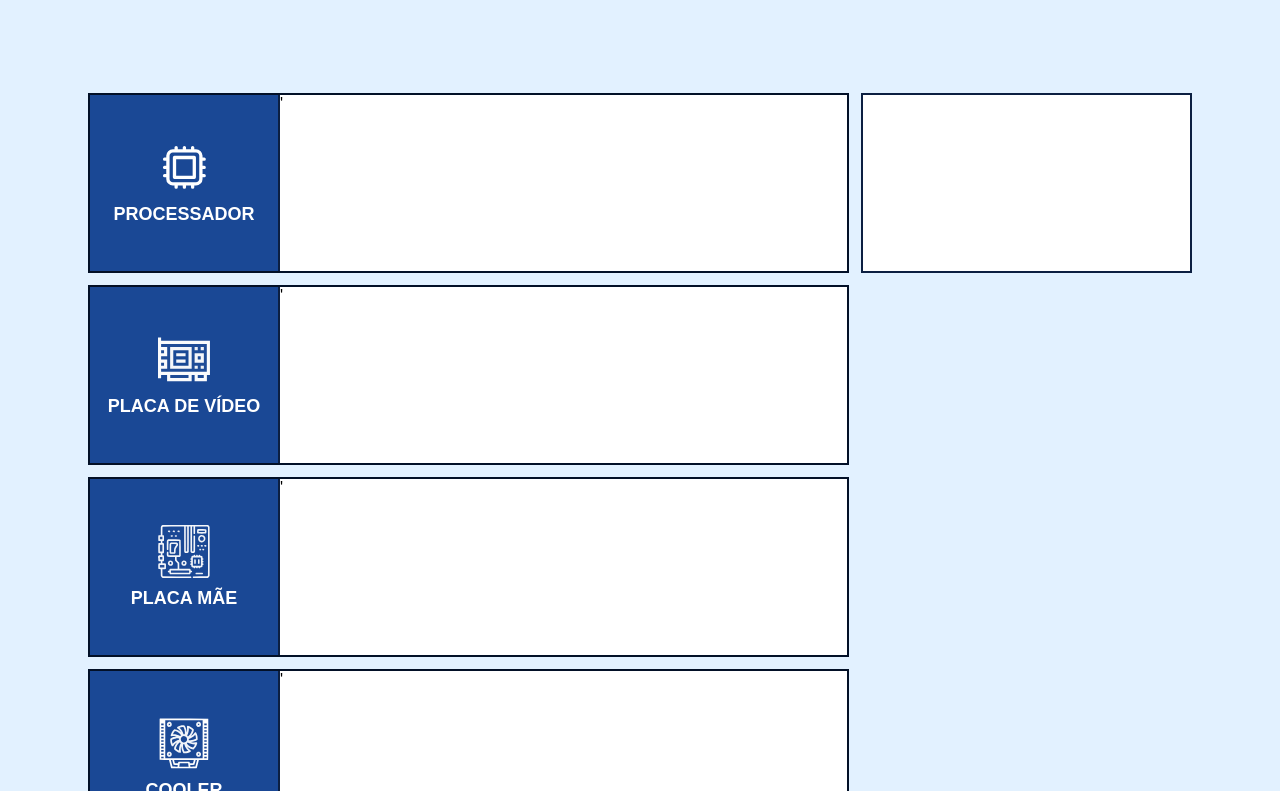
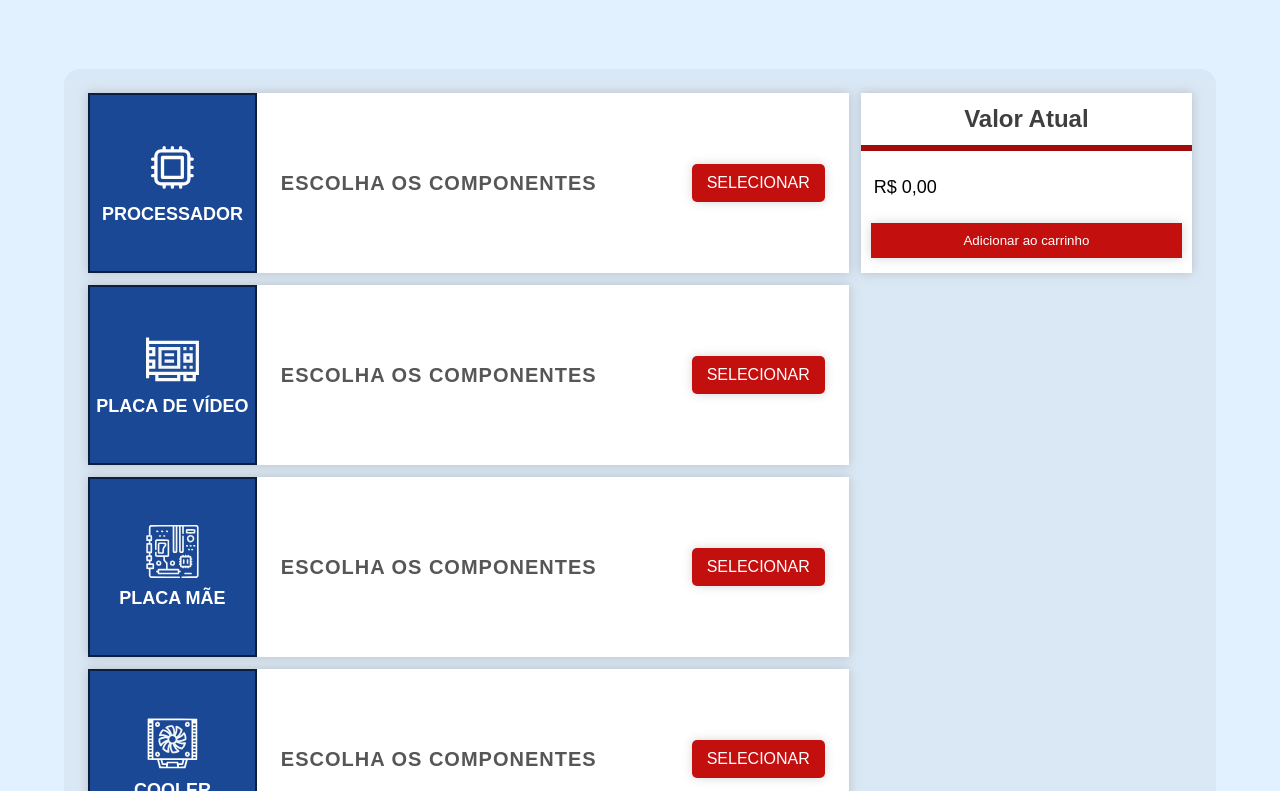
Before and after one commit to thiago8844/Projeto-Integrador-DH, a plain HTML site: page monte-seu-pc.html in a window 1280 px wide. Shown: the part 161-952 px from the top of the page. Drawn offline with Linux system fonts and the light colour scheme; a web font is replaced by a local one.

Commit message:
Adicionei o conteúdo dentro da main da página

```diff
--- a/css/main.css
+++ b/css/main.css
@@ -3,7 +3,8 @@ main {
   width: 90%;
   margin: 72px auto;
 
-
+  background-color:#7a7a7a13;
+  border-radius: 16px;
   max-width: 192rem;
   display: grid;
   grid-template-columns: 70% 30%;
@@ -13,6 +14,7 @@ main {
 
 /* -=-=-=- Caixa de opcao das peças -=-=-=-*/
 
+
 main .opcoes-pecas {
   display: flex;
   flex-direction: column;
@@ -20,24 +22,26 @@ main .opcoes-pecas {
   margin-right: 12px;
 }
 
+main .opcoes-pecas > * {
+  box-shadow: 0 0 10px rgba(139, 139, 139, 0.445);
+}
+
 main .opcoes-pecas .opcao {
 
   height: 180px;
 
-  border: 2px solid #021027;
-  background-color: white;
-
 
   display: flex;
-
 }
 
+/* Imagem-componente*/
+
 main .opcoes-pecas .opcao .imagem-componente {
-  width: 19rem;
+  width: 220px;
   height: 100%;
 
   background-color: #1a4895;
-  border-right: 2px solid #0c1f41;
+  border: 2px solid #0c1f41;
   color: white;
   font-size: 1.2rem;
 
@@ -57,13 +61,94 @@ main .opcoes-pecas .opcao .imagem-componente img {
 
   height: 30%;
 }
+
+/* -=-=-=- Caixa-Seleção -=-=-=- */
+main .opcoes-pecas .opcao .caixa-selecao {
+  width: 100%;
+  height: 100%;
+  background-color: white;
+
+  padding: 2.4rem;
+
+  display: flex;
+  flex-direction: row;
+  justify-content: space-between;
+  align-items: center;
+}
+
+main .opcoes-pecas .opcao .caixa-selecao span {
+  color:#3f3f3fe1;
+  font-weight: 900;
+  font-size: 2rem;
+  letter-spacing: 1px;
+
+}
+main .opcoes-pecas .opcao .caixa-selecao button {
+
+  font-size: 16px;
+  margin: 0;
+  border: 0;
+  background: none;
+  box-sizing: initial;
+  padding: 10px 15px;
+  font-weight: 500;
+  background-color: #c40c0cfb;
+  box-shadow: 0 0 10px rgba(99, 98, 98, 0.26);
+  color: white;
+  border-radius: 5px;
+  transition: 0.2s;
+}
+
+main .opcoes-pecas .opcao .caixa-selecao button:hover {
+  background-color: #a00a0afb;
+  cursor: pointer;
+}
 /* =-=-=- Caixa do valor total -=-=-=- */
 
 main .valor-total {
   grid-column: 2;
   height: 180px;
 
+  background-color: #ffffff;
 
-  background-color: #ffffff;
-  border: 2px solid #0c1f41;
+  box-shadow: 0 0 10px rgba(139, 139, 139, 0.445);
+  display: flex;
+  flex-direction: column;
+  justify-content: space-between;
+  align-items: center;
+
 }
+
+main .valor-total h2 {
+  display: block;
+  color: #3f3f3f;
+  padding: 12px 0;
+  width: 100%;
+  text-align: center;
+  border-bottom: 0.6rem solid #a00a0afb;
+
+}
+
+main .valor-total span {
+  align-self: flex-start;
+  font-size: 1.8rem;
+  margin-left: 13px;
+}
+
+main .valor-total button {
+  width: 85%;
+  box-sizing: initial;
+  padding: 10px 15px;
+  margin-bottom: 15px;
+  background: none;
+  border: none;
+  background-color: #c40c0cfb;
+  box-shadow: 0 0 10px rgba(99, 98, 98, 0.26);
+  color: white;
+
+}
+
+main .valor-total button:hover {
+  background-color: #a00a0afb;
+  cursor: pointer;
+}
--- a/monte-seu-pc.html
+++ b/monte-seu-pc.html
@@ -7,7 +7,7 @@
     <title>Tech Star | Monte seu PC</title>
 
     <style>
-      @import url("https://fonts.googleapis.com/css2?family=Sofia+Sans:wght@400;500;700;800;900&display=swap");
+      @import url('https://fonts.googleapis.com/css2?family=Sofia+Sans:wght@500;600;700;800;900&display=swap');
 
       * {
         padding: 0;
@@ -22,7 +22,7 @@
       body {
         font-size: 1.6rem;
         font-family: Sofia Sans, sans-serif;
-        background-color: #aad6ff55;;
+        background-color: #aad6ff55;
       }
     </style>
 
@@ -224,72 +224,112 @@
     <div class="container">
       <section class="banner-monteseupc"></section>
       <main>
+        <!-- OPÇÕES PEÇAS -->
         <div class="opcoes-pecas">
-
           <div class="opcao op1">
             <div class="imagem-componente">
-              <svg xmlns="http://www.w3.org/2000/svg" fill="none" viewBox="0 0 24 24" stroke-width="1.5" stroke="currentColor" class="w-6 h-6">
-                <path stroke-linecap="round" stroke-linejoin="round" d="M8.25 3v1.5M4.5 8.25H3m18 0h-1.5M4.5 12H3m18 0h-1.5m-15 3.75H3m18 0h-1.5M8.25 19.5V21M12 3v1.5m0 15V21m3.75-18v1.5m0 15V21m-9-1.5h10.5a2.25 2.25 0 002.25-2.25V6.75a2.25 2.25 0 00-2.25-2.25H6.75A2.25 2.25 0 004.5 6.75v10.5a2.25 2.25 0 002.25 2.25zm.75-12h9v9h-9v-9z" />
+              <svg
+                xmlns="http://www.w3.org/2000/svg"
+                fill="none"
+                viewBox="0 0 24 24"
+                stroke-width="1.5"
+                stroke="currentColor"
+                class="w-6 h-6"
+              >
+                <path
+                  stroke-linecap="round"
+                  stroke-linejoin="round"
+                  d="M8.25 3v1.5M4.5 8.25H3m18 0h-1.5M4.5 12H3m18 0h-1.5m-15 3.75H3m18 0h-1.5M8.25 19.5V21M12 3v1.5m0 15V21m3.75-18v1.5m0 15V21m-9-1.5h10.5a2.25 2.25 0 002.25-2.25V6.75a2.25 2.25 0 00-2.25-2.25H6.75A2.25 2.25 0 004.5 6.75v10.5a2.25 2.25 0 002.25 2.25zm.75-12h9v9h-9v-9z"
+                />
               </svg>
               <h2>PROCESSADOR</h2>
             </div>
-            <div class="caixa-selecao">'</div>
+            <div class="caixa-selecao">
+              <span>ESCOLHA OS COMPONENTES</span>
+              <button>SELECIONAR</button>
+            </div>
           </div>
 
           <div class="opcao op2">
             <div class="imagem-componente">
-              <img src="img/icones-peças/graphics-card.svg" alt="">
+              <img src="img/icones-peças/graphics-card.svg" alt="" />
               <h2>PLACA DE VÍDEO</h2>
             </div>
-            <div class="caixa-selecao">'</div>
+            <div class="caixa-selecao">
+              <span>ESCOLHA OS COMPONENTES</span>
+              <button>SELECIONAR</button>
+            </div>
           </div>
 
           <div class="opcao op3">
             <div class="imagem-componente">
-              <img src="img/icones-peças/motherboard.svg" alt="">
+              <img src="img/icones-peças/motherboard.svg" alt="" />
               <h2>PLACA MÃE</h2>
             </div>
-            <div class="caixa-selecao">'</div>
+            <div class="caixa-selecao">
+              <span>ESCOLHA OS COMPONENTES</span>
+              <button>SELECIONAR</button>
+            </div>
           </div>
           <div class="opcao op4">
             <div class="imagem-componente">
-              <img src="img/icones-peças/cooler.svg" alt="">
+              <img src="img/icones-peças/cooler.svg" alt="" />
               <h2>COOLER</h2>
             </div>
-            <div class="caixa-selecao">'</div>
+            <div class="caixa-selecao">
+              <span>ESCOLHA OS COMPONENTES</span>
+              <button>SELECIONAR</button>
+            </div>
           </div>
           <div class="opcao op5">
             <div class="imagem-componente">
-              <img src="img/icones-peças/ram.svg" alt="">
+              <img src="img/icones-peças/ram.svg" alt="" />
               <h2>MEMÓRIA RAM</h2>
             </div>
-            <div class="caixa-selecao"></div>
+            <div class="caixa-selecao">
+              <span>ESCOLHA OS COMPONENTES</span>
+              <button>SELECIONAR</button>
+            </div>
           </div>
           <div class="opcao op6">
             <div class="imagem-componente">
-              <img src="img/icones-peças/solid-state-drive.svg" alt="">
+              <img src="img/icones-peças/solid-state-drive.svg" alt="" />
               <h2>ARMAZENAMENTO</h2>
             </div>
-            <div class="caixa-selecao">'</div>
+            <div class="caixa-selecao">
+              <span>ESCOLHA OS COMPONENTES</span>
+              <button>SELECIONAR</button>
+            </div>
           </div>
           <div class="opcao op7">
             <div class="imagem-componente">
-              <img src="img/icones-peças/power-supply (1).svg" alt="">
+              <img src="img/icones-peças/power-supply (1).svg" alt="" />
               <h2>FONTE</h2>
             </div>
-            <div class="caixa-selecao">'</div>
+            <div class="caixa-selecao">
+              <span>ESCOLHA OS COMPONENTES</span>
+              <button>SELECIONAR</button>
+            </div>
           </div>
-
           <div class="opcao op8">
             <div class="imagem-componente">
-              <img src="img/icones-peças/computer-tower.svg" alt="">
+              <img src="img/icones-peças/computer-tower.svg" alt="" />
               <h2>GABINETE</h2>
             </div>
-            <div class="caixa-selecao">'</div>
+            <div class="caixa-selecao">
+              <span>ESCOLHA OS COMPONENTES</span>
+              <button>SELECIONAR</button>
+            </div>
           </div>
         </div>
 
-        <div class="valor-total"></div>
+        <!-- Valor total -->
+        <div class="valor-total">
+          <h2>Valor Atual</h2>
+          <span class="total">R$ 0,00</span>
+          <button>Adicionar ao carrinho</button>
+        </div>
+
       </main>
 
       <footer>
@@ -594,7 +634,5 @@
         </div>
       </footer>
     </div>
-
-
   </body>
 </html>
```
Also changed, not shown: css/container.css (line endings or trailing spaces).
